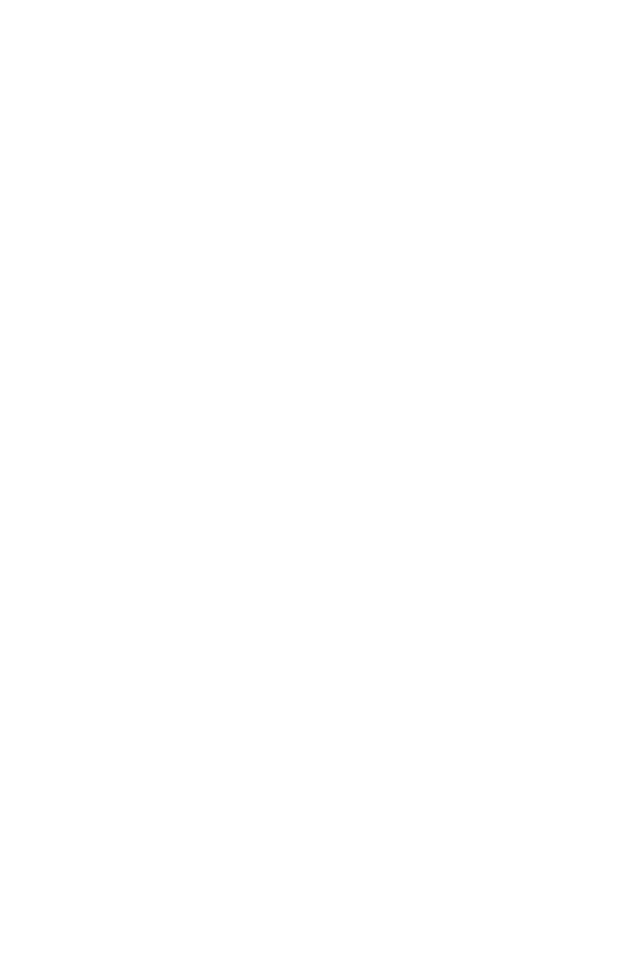
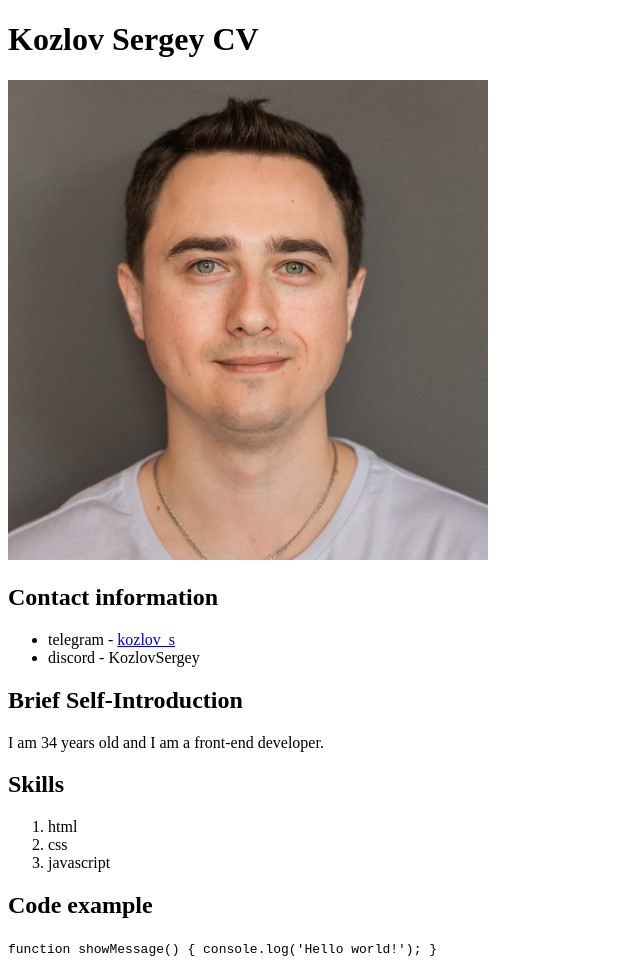
Before and after one commit to KozlovSergey/rsschool-cv, a plain HTML site: page index.html in a window 1280 px wide. Shown: the whole page, without its empty margins (0-640 px from the left). Before the commit the page ends 800 px from the top, so only its background shows below. Drawn offline with Linux system fonts and the light colour scheme.

Commit message:
feat: add cv to html with markup

```diff
--- a/index.html
+++ b/index.html
@@ -5,9 +5,33 @@
 	<meta name="viewport"
 		content="width=device-width, user-scalable=no, initial-scale=1.0, maximum-scale=1.0, minimum-scale=1.0">
 	<meta http-equiv="X-UA-Compatible" content="ie=edge">
-	<title>Document</title>
+	<title>Kozlov Sergey CV</title>
 </head>
 <body>
+<h1>Kozlov Sergey CV</h1>
+<img src="/img/avatar.jpg" alt="Фото">
 
+<h2>Contact information</h2>
+<ul>
+	<li>telegram - <a href="https://t.me/kozlov_s">kozlov_s</a></li>
+	<li>discord - KozlovSergey</li>
+</ul>
+
+<h2>Brief Self-Introduction</h2>
+<div>I am 34 years old and I am a front-end developer.</div>
+
+<h2>Skills</h2>
+<ol>
+<li>html</li>
+<li>css</li>
+<li>javascript</li>
+</ol>
+
+<h2>Code example</h2>
+<code>
+function showMessage() {
+console.log('Hello world!');
+}
+</code>
 </body>
 </html>
```
